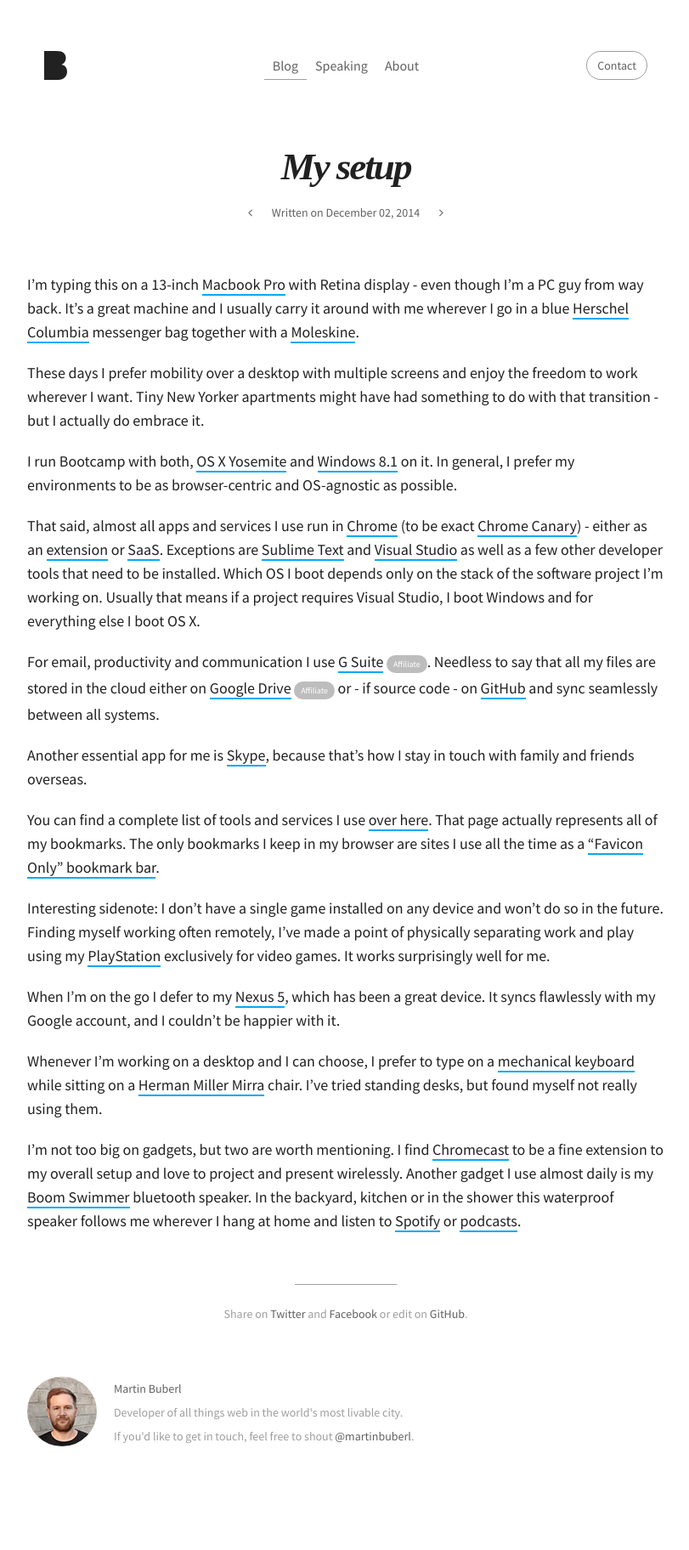
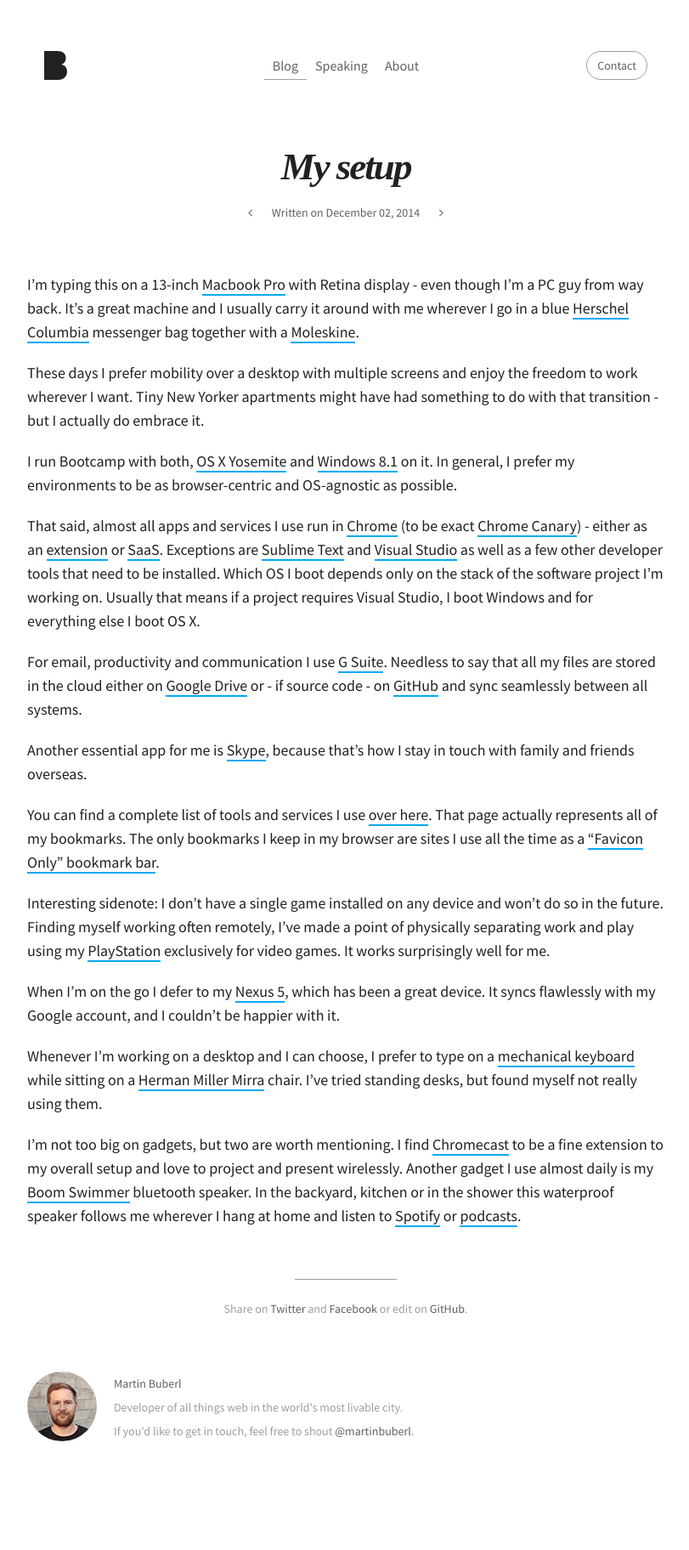
Before and after one commit to martinbuberl/martinbuberl.github.io, a Jekyll site: the page built from docs/_posts/2014-11-30-my-setup.md, in a window 1280 px wide. Shown: the whole page at 85% size, without its empty margins (233-1044 px from the left). Built offline with Jekyll 4.4.1, drawn with Linux system fonts in a browser that asks for light colours; nearby versions of some CDN libraries; some web fonts are replaced.

Commit message:
Updated to HTTPS, removed G Suite affiliate link,  fixed broken links

```diff
--- a/docs/_posts/2014-11-30-my-setup.md
+++ b/docs/_posts/2014-11-30-my-setup.md
@@ -7,24 +7,24 @@ image: "og-0G1r-Cg0zS8.jpg"
 date: 2014-12-02
 ---
 
-I'm typing this on a 13-inch <a target="_blank" href="http://www.apple.com/macbook-pro/">Macbook Pro</a> with Retina display - even though I'm a PC guy from way back. It's a great machine and I usually carry it around with me wherever I go in a blue <a target="_blank" href="http://shop.herschelsupply.com/collections/messenger-bags/products/columbia-messenger-navy">Herschel Columbia</a> messenger bag together with a <a target="_blank" href="http://www.amazon.com/gp/product/8883701038/">Moleskine</a>.
+I'm typing this on a 13-inch <a target="_blank" href="https://www.apple.com/macbook-pro/">Macbook Pro</a> with Retina display - even though I'm a PC guy from way back. It's a great machine and I usually carry it around with me wherever I go in a blue <a target="_blank" href="http://shop.herschelsupply.com/collections/messenger-bags/products/columbia-messenger-navy">Herschel Columbia</a> messenger bag together with a <a target="_blank" href="https://www.amazon.com/gp/product/8883701038/">Moleskine</a>.
 
 These days I prefer mobility over a desktop with multiple screens and enjoy the freedom to work wherever I want. Tiny New Yorker apartments might have had something to do with that transition - but I actually do embrace it.
 
-I run Bootcamp with both, <a target="_blank" href="http://en.wikipedia.org/wiki/OS_X_Yosemite">OS X Yosemite</a> and <a target="_blank" href="http://en.wikipedia.org/wiki/Windows_8.1">Windows 8.1</a> on it. In general, I prefer my environments to be as browser-centric and OS-agnostic as possible.
+I run Bootcamp with both, <a target="_blank" href="https://en.wikipedia.org/wiki/OS_X_Yosemite">OS X Yosemite</a> and <a target="_blank" href="https://en.wikipedia.org/wiki/Windows_8.1">Windows 8.1</a> on it. In general, I prefer my environments to be as browser-centric and OS-agnostic as possible.
 
-That said, almost all apps and services I use run in <a target="_blank" href="http://www.google.com/chrome/">Chrome</a> (to be exact <a target="_blank" href="https://www.google.com/chrome/browser/canary.html">Chrome Canary</a>) - either as an <a target="_blank" href="https://chrome.google.com/webstore/category/extensions">extension</a> or <a target="_blank" href="http://en.wikipedia.org/wiki/Software_as_a_service">SaaS</a>. Exceptions are <a target="_blank" href="http://www.sublimetext.com/">Sublime Text</a> and <a target="_blank" href="http://www.visualstudio.com/">Visual Studio</a> as well as a few other developer tools that need to be installed. Which OS I boot depends only on the stack of the software project I'm working on. Usually that means if a project requires Visual Studio, I boot Windows and for everything else I boot OS X.
+That said, almost all apps and services I use run in <a target="_blank" href="https://www.google.com/chrome/">Chrome</a> (to be exact <a target="_blank" href="https://www.google.com/chrome/canary/">Chrome Canary</a>) - either as an <a target="_blank" href="https://chrome.google.com/webstore/category/extensions">extension</a> or <a target="_blank" href="https://en.wikipedia.org/wiki/Software_as_a_service">SaaS</a>. Exceptions are <a target="_blank" href="https://www.sublimetext.com/">Sublime Text</a> and <a target="_blank" href="https://visualstudio.microsoft.com/">Visual Studio</a> as well as a few other developer tools that need to be installed. Which OS I boot depends only on the stack of the software project I'm working on. Usually that means if a project requires Visual Studio, I boot Windows and for everything else I boot OS X.
 
-For email, productivity and communication I use <a target="_blank" class="affiliate" href="http://goo.gl/xfPFhk">G Suite</a>. Needless to say that all my files are stored in the cloud either on <a target="_blank" class="affiliate" href="http://goo.gl/xfPFhk">Google Drive</a> or - if source code - on <a target="_blank" href="https://github.com/">GitHub</a> and sync seamlessly between all systems.
+For email, productivity and communication I use <a target="_blank" href="https://gsuite.google.com/">G Suite</a>. Needless to say that all my files are stored in the cloud either on <a target="_blank" href="https://gsuite.google.com/products/drive/">Google Drive</a> or - if source code - on <a target="_blank" href="https://github.com/">GitHub</a> and sync seamlessly between all systems.
 
-Another essential app for me is <a target="_blank" href="http://www.skype.com/">Skype</a>, because that's how I stay in touch with family and friends overseas.
+Another essential app for me is <a target="_blank" href="https://www.skype.com/">Skype</a>, because that's how I stay in touch with family and friends overseas.
 
 You can find a complete list of tools and services I use [over here]({{ site.url }}/resources/). That page actually represents all of my bookmarks. The only bookmarks I keep in my browser are sites I use all the time as a <a target="_blank" href="https://twitter.com/martinbuberl/status/539582495545909250">"Favicon Only" bookmark bar</a>.
 
-Interesting sidenote: I don't have a single game installed on any device and won't do so in the future. Finding myself working often remotely, I've made a point of physically separating work and play using my <a target="_blank" href="http://www.playstation.com/">PlayStation</a> exclusively for video games. It works surprisingly well for me.
+Interesting sidenote: I don't have a single game installed on any device and won't do so in the future. Finding myself working often remotely, I've made a point of physically separating work and play using my <a target="_blank" href="https://www.playstation.com/">PlayStation</a> exclusively for video games. It works surprisingly well for me.
 
-When I'm on the go I defer to my <a target="_blank" href="http://www.google.com/nexus/5/">Nexus 5</a>, which has been a great device. It syncs flawlessly with my Google account, and I couldn't be happier with it.
+When I'm on the go I defer to my <a target="_blank" href="https://en.wikipedia.org/wiki/Nexus_5">Nexus 5</a>, which has been a great device. It syncs flawlessly with my Google account, and I couldn't be happier with it.
 
-Whenever I'm working on a desktop and I can choose, I prefer to type on a [mechanical keyboard]({{ site.url }}/blog/get-a-great-keyboard/) while sitting on a <a target="_blank" href="http://www.amazon.com/gp/product/B0002K11BK/">Herman Miller Mirra</a> chair. I've tried standing desks, but found myself not really using them.
+Whenever I'm working on a desktop and I can choose, I prefer to type on a [mechanical keyboard]({{ site.url }}/blog/get-a-great-keyboard/) while sitting on a <a target="_blank" href="https://www.amazon.com/gp/product/B0002K11BK/">Herman Miller Mirra</a> chair. I've tried standing desks, but found myself not really using them.
 
-I'm not too big on gadgets, but two are worth mentioning. I find <a target="_blank" href="http://www.amazon.com/gp/product/B00DR0PDNE/">Chromecast</a> to be a fine extension to my overall setup and love to project and present wirelessly. Another gadget I use almost daily is my <a target="_blank" href="http://www.amazon.com/gp/product/B00F51C6S8/">Boom Swimmer</a> bluetooth speaker. In the backyard, kitchen or in the shower this waterproof speaker follows me wherever I hang at home and listen to <a target="_blank" href="https://www.spotify.com/">Spotify</a> or <a target="_blank" href="http://serialpodcast.org/">podcasts</a>.
+I'm not too big on gadgets, but two are worth mentioning. I find <a target="_blank" href="https://en.wikipedia.org/wiki/Chromecast">Chromecast</a> to be a fine extension to my overall setup and love to project and present wirelessly. Another gadget I use almost daily is my <a target="_blank" href="https://www.amazon.com/gp/product/B00F51C6S8/">Boom Swimmer</a> bluetooth speaker. In the backyard, kitchen or in the shower this waterproof speaker follows me wherever I hang at home and listen to <a target="_blank" href="https://www.spotify.com/">Spotify</a> or <a target="_blank" href="https://serialpodcast.org/">podcasts</a>.
```
